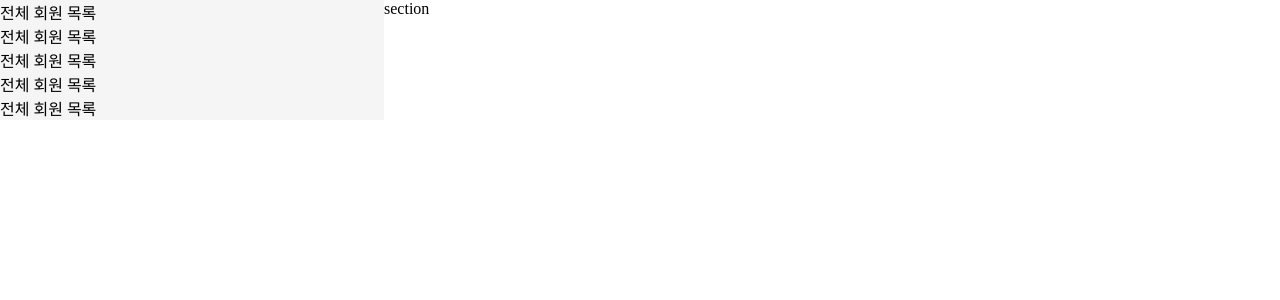
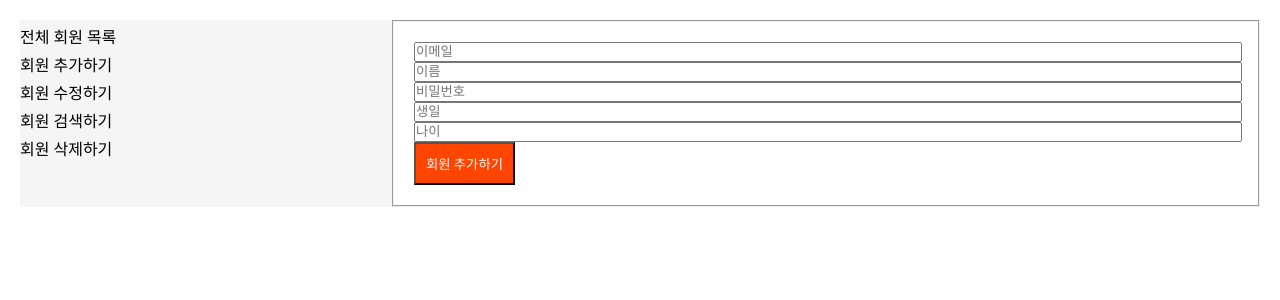
Before and after one commit to Siyoenkim/dd, a PHP site: page /sample/sample02.php in a window 1280 px wide. Shown: the top 300 px of the page. Run offline with PHP 8.4, Linux system fonts and the light colour scheme; some web fonts are replaced.

Commit message:
2023.03.27

```diff
--- a/connect/connect.php
+++ b/connect/connect.php
@@ -2,14 +2,14 @@
     $host = "localhost";
     $user = "root";
     $pw = "root";
-    $db = "tldusrkrk";
+    $db = "sample";
     $connect = new mysqli($host, $user, $pw, $db);
     $connect -> set_charset("utf-8");
 
     if(mysqli_connect_errno()){
         echo "Database Connect False";
     }else {
-        echo "Database Connect True";
+        // echo "Database Connect True";
     }
 ?>
 <!-- 접속 하는 법 -->
--- /dev/null
+++ b/sample/aside.php
@@ -0,0 +1,7 @@
+<ul>
+    <li><a href="sample01.php">전체 회원 목록</a></li>
+    <li><a href="sample02.php">회원 추가하기</a></li>
+    <li><a href="sample03.php">회원 수정하기</a></li>
+    <li><a href="sample04.php">회원 검색하기</a></li>
+    <li><a href="sample05.php">회원 삭제하기</a></li>
+</ul>
--- /dev/null
+++ b/sample/css/style.css
@@ -0,0 +1,42 @@
+
+* {
+    margin: 0;
+    padding: 0;
+    font-family: "PyeongChang";
+}
+body {
+    padding: 20px;
+}
+li {
+    list-style: none;
+    margin: 4px 0;
+}
+a {
+    text-decoration: none;
+    color: #000;
+}
+main {
+    display: flex;
+    justify-content: space-between;
+}
+aside {
+    width: 30%;
+    background-color: #F5F5F5;
+}
+section {
+    width: 70%;
+}
+table tr td {
+    padding: 5px;
+}
+fieldset {
+    padding: 20px;
+}
+input {
+    width: 100%;
+}
+button {
+    background-color: orangered;
+    color: #fff;
+    padding: 10px;
+}
--- a/sample/sample02.php
+++ b/sample/sample02.php
@@ -4,41 +4,31 @@
     <meta charset="UTF-8">
     <meta http-equiv="X-UA-Compatible" content="IE=edge">
     <meta name="viewport" content="width=device-width, initial-scale=1.0">
+    <link href="https://webfontworld.github.io/PyeongChang/PyeongChang.css" rel="stylesheet">
     <title>Document</title>
-    <style>
-        * {
-            margin: 0;
-            padding: 0;
-        }
-        a {
-            text-decoration: none;
-            color: #000;
-        }
-        main {
-            display: flex;
-            justify-content: space-between;
-        }
-        aside {
-            width: 30%;
-            background-color: #F5F5F5;
-        }
-        section {
-            width: 70%;
-        }
-    </style>
+    <link href="css/style.css" rel="stylesheet">
 </head>
 <body>
     <main>
         <aside>
-            <ul>
-                <li><a href="#">전체 회원 목록</a></li>
-                <li><a href="#">전체 회원 목록</a></li>
-                <li><a href="#">전체 회원 목록</a></li>
-                <li><a href="#">전체 회원 목록</a></li>
-                <li><a href="#">전체 회원 목록</a></li>
-            </ul>
+            <?php
+                include "aside.php";
+            ?>
         </aside>
-        <section>section</section>
+        <section>
+            <form action="sample02-save.php" name="same" method="post">
+                <fieldset>
+                    <input type="email" name="youEmail" placeholder="이메일">
+                    <input type="text" name="youName" placeholder="이름">
+                    <input type="password" name="youPass" placeholder="비밀번호">
+                    <input type="text" name="youBirth" placeholder="생일">
+                    <input type="text" name="youAge" placeholder="나이">
+                    <button type="submit">회원 추가하기</button>
+                </fieldset>
+            <?php
+                $sql = "INSERT INTO members() VALUES()";
+            ?>
+        </section>
     </main>
 </body>
 </html>
```
Also changed, not shown: sample/sample01.php (+33 -29 lines), sample/sample02-save.php (added, +17 -0 lines), sample/sample03-save.php (added, +17 -0 lines), sample/sample03.php (+14 -29 lines), sample/sample04.php (+1 -21 lines), sample/sample05.php (+1 -21 lines).
